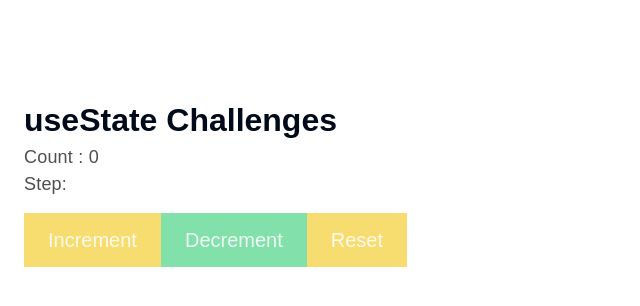
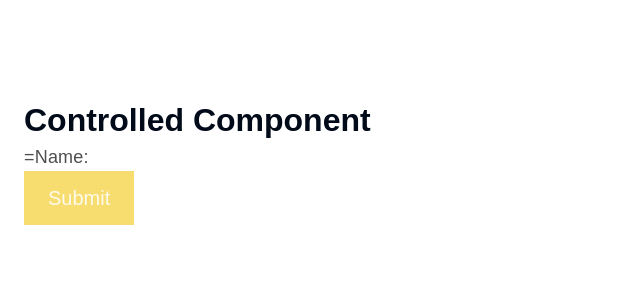
Before and after one commit to palak-bajpai-039/react_project, a React (Vite) app: page / in a window 1280 px wide. Shown: the top 306 px of the page, without its empty margins (0-640 px from the left). Built offline with nearby package versions, Linux system fonts and the light colour scheme.

Commit message:
react_project

```diff
--- a/src/App.jsx
+++ b/src/App.jsx
@@ -1,8 +1,9 @@
 import "./components/EV.css";
 //import { Counter } from "./components/hooks/useState";
-import CounterChallenges from "./components/hooks/useState/challenge";
+//import CounterChallenges from "./components/hooks/useState/challenge";
 //import ShortCiruit from "./components/ShortCircuit";
+import ControlledFrom from "./components/hooks/useState/controlled";
 
 export const App = () => {
-  return <CounterChallenges />;
+  return <ControlledFrom />;
 };
--- /dev/null
+++ b/src/components/hooks/useState/controlled.jsx
@@ -0,0 +1,24 @@
+import "/src/index.css";
+
+const ControlledFrom = () => {
+  const handleSubmit = (event) => {
+    event.preventDefault();
+  };
+  return (
+    <section className="container state-container">
+      <h1>Controlled Component</h1>
+      <form onSubmit={handleSubmit}>
+        <label>
+          =Name:
+          <input id="inputName" name="name" type="text" />
+        </label>
+        <br />
+        <button type="submit" className="state-button">
+          Submit
+        </button>
+      </form>
+    </section>
+  );
+};
+
+export default ControlledFrom;
--- a/src/source.md
+++ b/src/source.md
@@ -68,3 +68,8 @@ react.js compare previous state and new state using object.is(),if it find both
 # controlled
 
 where the data is handled by react component state.(state manegement, event handlers , state updates )
+
+# uncontrolled
+
+where from data is handled by DOM itself.
+this means : ( direct DaOM manipulation , event handling , accessing from data )
```
